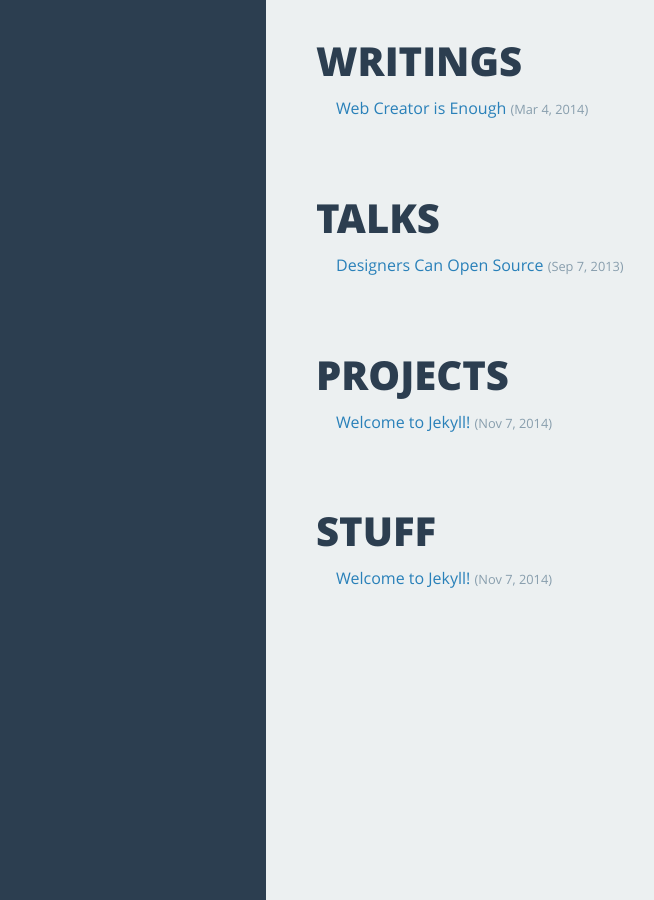
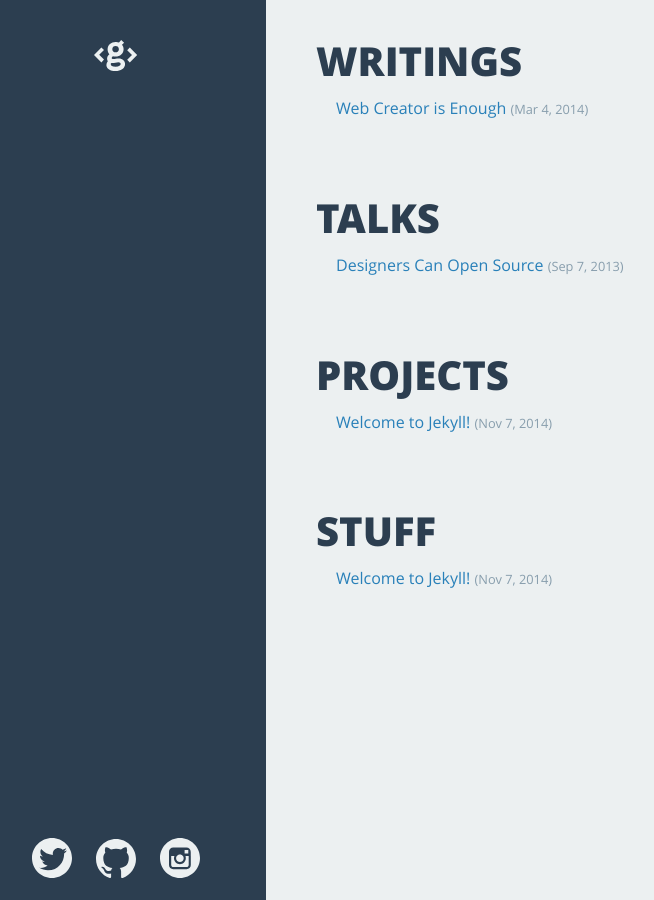
Before and after one commit to GarthDB/garthdb.com, a Jekyll site: the page built from index.html, in a window 1280 px wide. Shown: the whole page, without its empty margins (34-688 px from the left). Built offline with Jekyll 4.4.1, drawn with Linux system fonts in a browser that asks for light colours.

Commit message:
worked on header and footer

```diff
--- a/_includes/footer.html
+++ b/_includes/footer.html
@@ -1,3 +1,49 @@
 <footer class="site-footer">
-
+  <section class="upcoming-events">
+    <ul>
+      {% for post in site.categories.event %}
+      <li><a href="{{ post.url }}">{{ post.title }}</a> <time class="date" datetime="{{ post.event_date }}">({{ post.date | date: "%b %-d, %Y"}})</time>
+      {% endfor %}
+    </ul>
+  </section>
+  <nav class="social-links">
+    <ul>
+      <li class="twitter">
+        <a href="http://twitter.com/garthdb">
+          <svg version="1.1"
+          xmlns="http://www.w3.org/2000/svg" xmlns:xlink="http://www.w3.org/1999/xlink" xmlns:a="http://ns.adobe.com/AdobeSVGViewerExtensions/3.0/"
+          x="0px" y="0px" width="40px" height="40px" viewBox="0 0 40 40" enable-background="new 0 0 40 40" xml:space="preserve">
+            <path d="M20,0C9,0,0,9,0,20c0,11,9,20,20,20c11,0,20-9,20-20C40,9,31,0,20,0z M32.1,15.5c0,0.2,0,0.5,0,0.7c0,7.5-5.7,16.1-16.1,16.1c-3.2,0-6.2-0.9-8.7-2.5c0.4,0.1,0.9,0.1,1.3,0.1c2.7,0,5.1-0.9,7-2.4c-2.5,0-4.6-1.7-5.3-3.9c0.3,0.1,0.7,0.1,1.1,0.1c0.5,0,0.8-0.1,1.3-0.2C10.2,22.9,8,20.6,8,17.9c0,0,0,0,0-0.1c1,0.4,1.9,0.7,2.8,0.7c-1.5-1-2.4-2.7-2.4-4.7c0-1,0.3-2,0.8-2.8c2.8,3.4,7,5.7,11.7,5.9c-0.1-0.4-0.1-0.8-0.1-1.3c0-3.1,2.5-5.7,5.7-5.7c1.6,0,3.1,0.7,4.1,1.8c1.3-0.3,2.5-0.7,3.6-1.4c-0.4,1.3-1.3,2.4-2.5,3.1c1.1-0.1,2.2-0.4,3.2-0.9C34.1,13.7,33.2,14.7,32.1,15.5z"/>
+          </svg>
+        </a>
+      </li>
+      <li class="github">
+        <a href="http://github.com/garthdb">
+          <svg version="1.1"
+          xmlns="http://www.w3.org/2000/svg" xmlns:xlink="http://www.w3.org/1999/xlink" xmlns:a="http://ns.adobe.com/AdobeSVGViewerExtensions/3.0/"
+          x="0px" y="0px" width="40px" height="39px" viewBox="0 0 40 39" enable-background="new 0 0 40 39" xml:space="preserve">
+            <path d="M20,0C9,0,0,9,0,20c0,8.8,5.7,16.3,13.7,19c1,0.2,1.4-0.4,1.4-1
+            c0-0.5,0-1.7,0-3.4c-5.6,1.2-6.7-2.7-6.7-2.7C7.4,29.6,6.1,29,6.1,29c-1.8-1.2,0.1-1.2,0.1-1.2c2,0.1,3.1,2.1,3.1,2.1
+            c1.8,3.1,4.7,2.2,5.8,1.7c0.2-1.3,0.7-2.2,1.3-2.7c-4.4-0.5-9.1-2.2-9.1-9.9c0-2.2,0.8-4,2.1-5.4C9.1,13.1,8.4,11,9.5,8.3
+            c0,0,1.7-0.5,5.5,2.1c1.6-0.4,3.3-0.7,5-0.7c1.7,0,3.4,0.2,5,0.7c3.8-2.6,5.5-2.1,5.5-2.1c1.1,2.8,0.4,4.8,0.2,5.3
+            c1.3,1.4,2.1,3.2,2.1,5.4c0,7.7-4.7,9.4-9.1,9.9c0.7,0.6,1.4,1.8,1.4,3.7c0,2.7,0,4.8,0,5.5c0,0.5,0.4,1.2,1.4,1
+            C34.3,36.3,40,28.8,40,20C40,9,31,0,20,0z"/>
+          </svg>
+        </a>
+      </li>
+      <li class="instagram">
+        <a href="http://instagram.com/garthdb">
+          <svg version="1.1"
+          xmlns="http://www.w3.org/2000/svg" xmlns:xlink="http://www.w3.org/1999/xlink" xmlns:a="http://ns.adobe.com/AdobeSVGViewerExtensions/3.0/"
+          x="0px" y="0px" width="40px" height="40px" viewBox="0 0 40 40" enable-background="new 0 0 40 40" xml:space="preserve">
+            <path d="M19.9,24.1c2.1,0,3.8-1.7,3.8-3.8c0-0.8-0.3-1.6-0.7-2.2c-0.7-1-1.8-1.6-3.1-1.6c-1.3,0-2.4,0.6-3.1,1.6
+            c-0.5,0.6-0.7,1.4-0.7,2.2C16.1,22.4,17.8,24.1,19.9,24.1z M20,0C9,0,0,9,0,20s9,20,20,20c11,0,20-9,20-20S31,0,20,0z M30.8,18.1V27
+            c0,2.3-1.9,4.2-4.2,4.2H13.2C10.9,31.2,9,29.3,9,27v-8.9v-4.4c0-2.3,1.9-4.2,4.2-4.2h13.3c2.3,0,4.2,1.9,4.2,4.2
+            C30.8,13.6,30.8,18.1,30.8,18.1z M25.8,20.3c0,3.3-2.7,5.9-5.9,5.9S14,23.6,14,20.3c0-0.8,0.2-1.5,0.4-2.2h-3.2V27
+            c0,1.1,0.9,2.1,2.1,2.1h13.3c1.1,0,2.1-0.9,2.1-2.1v-8.9h-3.2C25.7,18.8,25.8,19.5,25.8,20.3z M28.3,15.6h-3.7v-3.7h3.7V15.6z"/>
+          </svg>
+        </a>
+      </li>
+    </ul>
+  </nav>
 </footer>
--- a/_includes/header.html
+++ b/_includes/header.html
@@ -1,3 +1,17 @@
 <header class="site-header">
+  <div class="logo">
+    <a href="/">
+      <svg version="1.1"
+      xmlns="http://www.w3.org/2000/svg" xmlns:xlink="http://www.w3.org/1999/xlink" xmlns:a="http://ns.adobe.com/AdobeSVGViewerExtensions/3.0/"
+      x="0px" y="0px" width="43.2px" height="31px" viewBox="0 0 43.2 31" enable-background="new 0 0 43.2 31" xml:space="preserve">
+        <path d="M7.4,22.5L0,14.9l7.4-7.5l2.6,2.6l-4.8,4.8l4.8,4.8L7.4,22.5z M33.2,19.8l4.8-4.8l-4.8-4.8l2.6-2.6l7.4,7.5
+        l-7.4,7.5L33.2,19.8z M25,2.5L27.2,0l2.9,2.8L28,4.8c1,1.2,1.6,2.7,1.6,4.4c0,4.4-3.6,7.3-8,7.3c-1,0-1.9-0.1-2.8-0.3
+        c-1.5,1.3-1.7,2.9,0.7,2.9c1.6,0,2.7-0.7,5.1-0.7c9.1,0,9.1,12.7-3,12.7c-9,0-10.9-5.9-7.8-9.9c-1.3-2-0.8-5.1,1.6-6.9
+        c-1.2-1.2-1.8-3-1.8-5c0-4.4,3.6-7.3,8-7.3C22.8,1.9,24,2.1,25,2.5z M17.1,23.1c-1,1.8,0.2,3.6,4.5,3.6c6.3,0,6.1-4.4,2.8-4.4
+        c-1.9,0-3.9,0.8-6.4,0.8C17.7,23.2,17.4,23.2,17.1,23.1z M21.6,12.3c2,0,3.3-1.1,3.3-3.1c0-2.1-1.3-3.3-3.3-3.3
+        c-2,0-3.3,1.2-3.3,3.3C18.3,11.3,19.7,12.3,21.6,12.3z"/>
+      </svg>
 
+    </a>
+  </div>
 </header>
--- a/css/main.sass
+++ b/css/main.sass
@@ -17,14 +17,31 @@ body
   box-sizing: border-box
   font-size: 1rem
 .site-header
-  position: absolute
+  color: $background-color
+  position: fixed
   width: 300px
   top: 0
   left: 0
   background: $primary-accent
   bottom: 0
-
-
+  box-sizing: border-box
+  padding: 40px
+  .logo
+    text-align: center
+.site-footer
+  position: fixed
+  width: 300px
+  left: 0
+  bottom: 0
+  box-sizing: border-box
+  padding: 20px
+.site-header, .site-footer
+  & a
+    color: $background-color
+    &:hover
+      color: $tertiary-accent
+  & path
+    fill: currentColor
 .post-list
   padding: 40px 50px
   ul
@@ -39,7 +56,13 @@ body
   time
     color: $subdued
     font-size: 0.8rem
-
+.social-links
+  text-align: center
+  ul
+    list-style: none
+  li
+    display: inline-block
+    margin: 0 10px
 .videoWrapper
   position: relative
   padding-bottom: 56.25%
```
